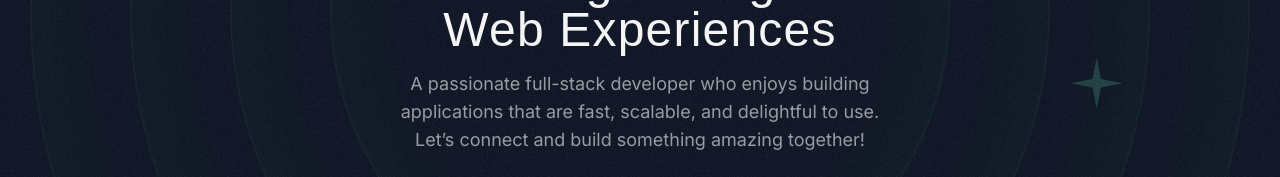
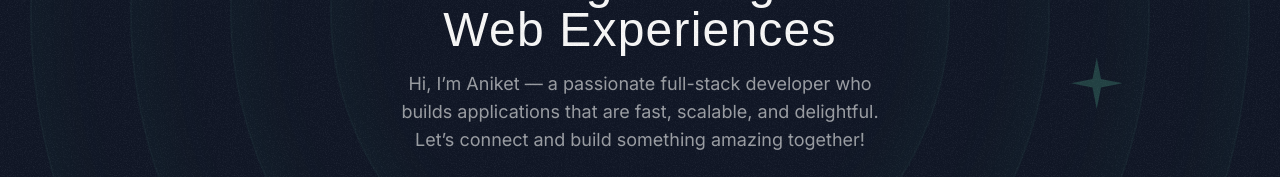
Before and after one commit to aniket1251/portfolio, a Next.js app: page / in a window 1280 px wide. Shown: the part 452-629 px from the top of the page. Built offline with nearby package versions, Linux system fonts and the light colour scheme; a web font is replaced by a local one.

Commit message:
update name

```diff
--- a/src/sections/Hero.tsx
+++ b/src/sections/Hero.tsx
@@ -69,7 +69,7 @@ export const HeroSection = () => {
             Building Intelligent Web Experiences
           </h1>
           <p className="mt-4 text-center text-white/60 md:text-lg" >
-            A passionate full-stack developer who enjoys building applications that are fast, scalable, and delightful to use. Let’s connect and build something amazing together!
+            Hi, I’m Aniket — a passionate full-stack developer who builds applications that are fast, scalable, and delightful. Let’s connect and build something amazing together!
           </p>
         </div>
         <div className="flex flex-col md:flex-row justify-center items-center mt-8 gap-4">
```
